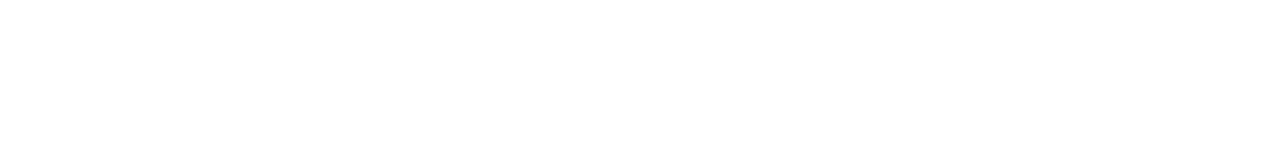
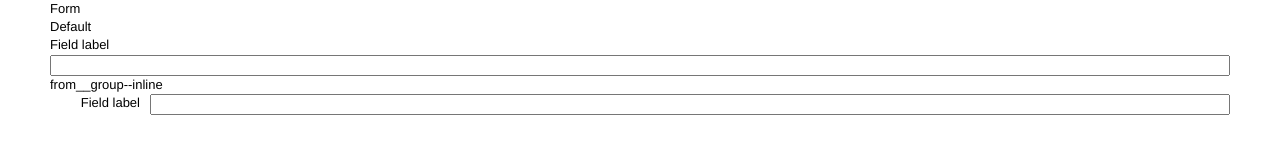
Before and after one commit to PrimeModule/structure.css, a website: page index.html in a window 1280 px wide. Drawn offline with nearby package versions, Linux system fonts and the light colour scheme; files that its build step writes are made by us from their sources.

Commit message:
Update example structure. Added section layout element.

```diff
--- a/index.html
+++ b/index.html
@@ -9,6 +9,31 @@
   <title>Structure.css</title>
 </head>
 <body>
+  <section class="section">
+    <h3>Form</h3>
+    <h4>Default</h4>
+    <form class="form">
+      <fieldset>
+        <div class="form__group">
+          <label for="field1" class="form__label">Field label</label>
+          <div class="form__field">
+            <input type="text" id="field1" class="form__input">
+          </div>
+        </div>
+      </fieldset>
+    </form>
 
+    <h4>from__group--inline</h4>
+    <form class="form">
+      <fieldset>
+        <div class="form__group form__group--inline">
+          <label for="field2" class="form__label">Field label</label>
+          <div class="form__field">
+            <input type="text" id="field2" class="form__input">
+          </div>
+        </div>
+      </fieldset>
+    </form>
+  </section>
 </body>
 </html>
--- a/src/stylesheets/base/_variables.scss
+++ b/src/stylesheets/base/_variables.scss
@@ -14,3 +14,5 @@ $color-balanced: #33cd5f;
 $color-energized: #ffc900;
 $color-assertive: #ef473a;
 $color-dark: #444444;
+
+$max-width: 1180px;
--- a/src/stylesheets/form/_default.scss
+++ b/src/stylesheets/form/_default.scss
@@ -23,6 +23,13 @@
   }
 
   &__field { // Wrapper for form field: input, textarea, select.
+  }
+
+  &__input,
+  &__textarea,
+  &__select {
+    display: block;
+    width: 100%;
   }
 
   // fields
--- /dev/null
+++ b/src/stylesheets/layout/_section.scss
@@ -0,0 +1,9 @@
+/**
+ * @author PrimeModule
+ */
+
+.section {
+  margin-left: auto;
+  margin-right: auto;
+  max-width: $max-width;
+}
--- a/src/stylesheets/structure.scss
+++ b/src/stylesheets/structure.scss
@@ -10,10 +10,12 @@
 @import 'node_modules/normalize.css/normalize';
 @import 'base/scaffolding';
 
+@import 'layout/section';
+
 @import 'form/default';
 @import 'form/theme/positive';
 
 @import 'components/badge';
 @import 'components/link';
 
-@include form-inline();
+@include form-inline;
```
